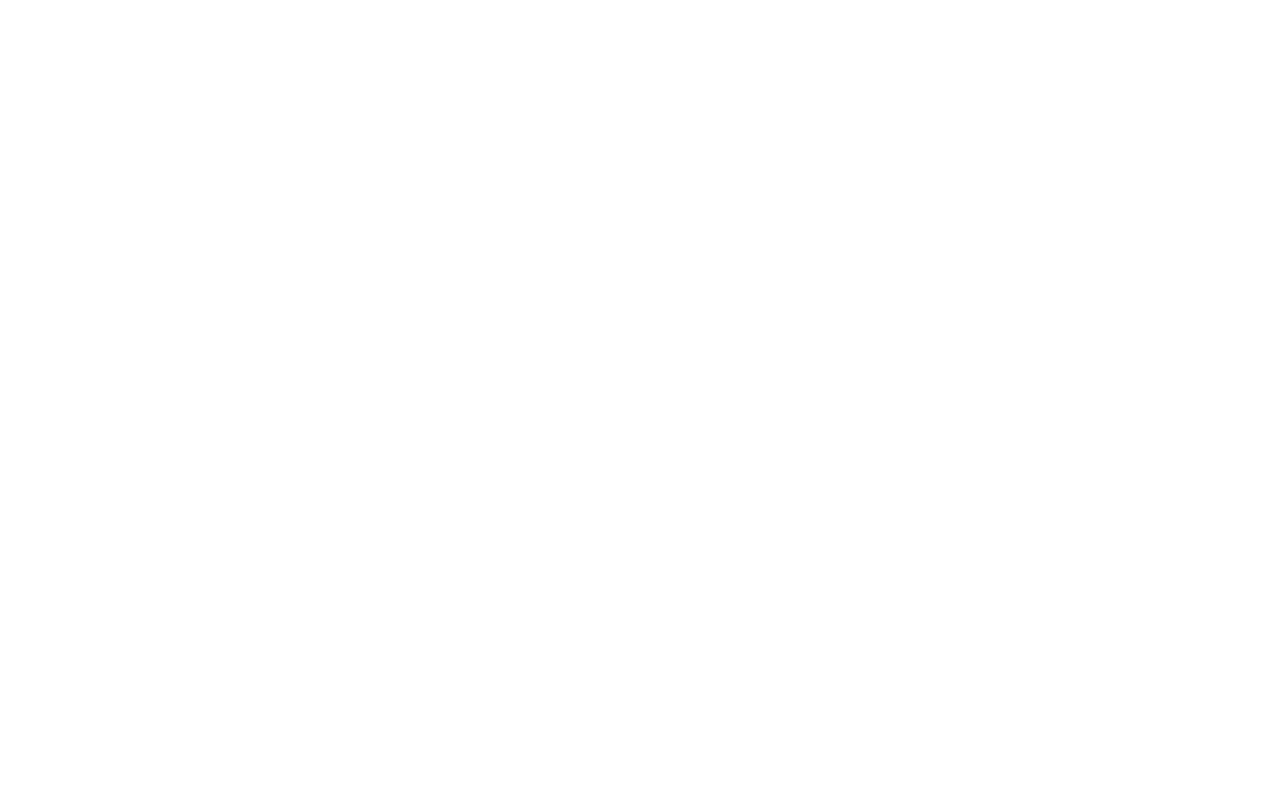
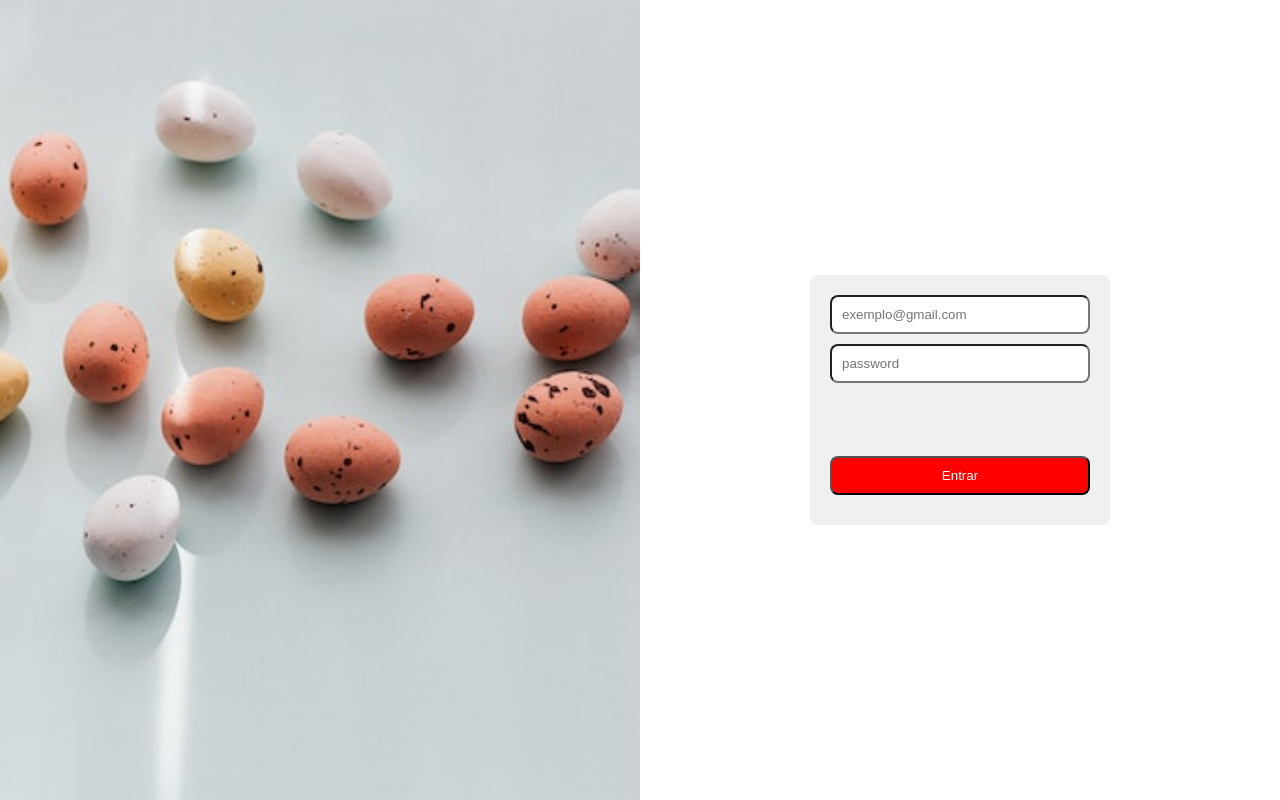
Before and after one commit to EdAndrade/trilha-fullstack-fron-end-todolist, a Nuxt app: page /login in a window 1280 px wide. Before the commit this address had no page. Built offline with nearby package versions, Linux system fonts and the light colour scheme.

Commit message:
state management

```diff
--- a/components/EditTodo.vue
+++ b/components/EditTodo.vue
@@ -40,7 +40,6 @@
 
 			editTodoInList(){
 
-				console.log(this.todo)
 				const isNotEmpty = Object.values(this.todo).reduce( (acc, value) => {
 					if(typeof(value) === 'string'){
 						return value.length > 1 && acc
@@ -48,8 +47,6 @@
 						return acc
 					}
 				},true)
-
-				console.log(isNotEmpty, this.todo)
 
 				if(isNotEmpty){
 					this.$emit('editTodoInList', this.todo)
--- a/components/Header.vue
+++ b/components/Header.vue
@@ -5,9 +5,24 @@
 		</div>
 
 		<nav>
-			<ul>
-				<li>Login</li>
+			<ul class="login-logout">
+				<li>
+					<button>Login</button>
+				</li>
+				<li>
+					<button>Logout</button>
+				</li>
 			</ul>
+
+			<section>
+				<div class="user">
+					<div class="userImage">
+						image
+					</div>
+
+					<p>name</p>
+				</div>
+			</section>
 		</nav>
 	</section>
 </template>
@@ -24,5 +39,24 @@
 		display: flex;
 		align-items: center;
 		justify-content: space-between;
+
+		nav{
+			.login-logout{
+				display: flex;
+				gap: 5px;
+
+				li{
+					list-style: none;
+
+					button{
+						padding: 5px 10px;
+						border-radius: 8px;
+						background-color: red;
+						color: #fff;
+						border-style: none;
+					}
+				}
+			}
+		}
 	}
 </style>
--- a/components/Todo.vue
+++ b/components/Todo.vue
@@ -12,8 +12,14 @@
 		</div>
 
 		<div class="menu" v-show="todo.openCloseMenu">
-			<p @click="$emit('editTodo', todo)">Editar</p>
+			<p v-show="!todo.status" @click="$emit('editTodo', todo)">Editar</p>
 			<p @click="$emit('deleteTodo', todo.id)">Deletar</p>
+			<p v-show="!todo.status" @click="$emit('changeStatus', todo.id)">Feito</p>
+		</div>
+
+		<div class="status">
+			<div class="todo_status done" v-show="todo.status"></div>
+			<div class="todo_status not_done" v-show="!todo.status"></div>
 		</div>
 	</div>
 </template>
@@ -51,7 +57,6 @@
 	.todoComponent{
 		max-width: 300px;
 		width: 100%;
-		margin: auto;
 		background-color: #f0f0f0;
 		padding: 10px;
 		border-radius: 8px;
@@ -81,6 +86,7 @@
 			border-radius: 8px;
 			text-align: left;
 			box-shadow: 0px 0px 20px -8px #222;
+			z-index: 30;
 
 			p{
 				cursor: pointer;
@@ -88,5 +94,25 @@
 				margin-top: 7px;
 			}
 		}
+
+		.status{
+			position: absolute;
+			top: 10px;
+			right: 10px;
+
+			.todo_status{
+				width: 7px;
+				height: 7px;
+				border-radius: 100%;
+			}
+
+			.done{
+				background-color: green;
+			}
+
+			.not_done{
+				background-color: red;
+			}
+		}
 	}
 </style>
--- /dev/null
+++ b/middleware/isAuthenticated.js
@@ -0,0 +1,6 @@
+export default ({ store, redirect }) => {
+
+	if(store.state.isLogged === false){
+		return redirect('/login')
+	}
+}
--- a/nuxt.config.js
+++ b/nuxt.config.js
@@ -1,18 +1,18 @@
 export default {
   // Global page headers: https://go.nuxtjs.dev/config-head
   head: {
-    title: 'todolist',
+    title: 'Todo List',
     htmlAttrs: {
       lang: 'pt'
     },
     meta: [
       { charset: 'utf-8' },
       { name: 'viewport', content: 'width=device-width, initial-scale=1' },
-      { hid: 'description', name: 'description', content: '' },
-      { name: 'format-detection', content: 'telephone=no' }
+      { hid: 'description', name: 'description', content: 'My todo list' },
+      { name: 'format-detection', content: 'telephone=no' },
     ],
     link: [
-      { rel: 'icon', type: 'image/x-icon', href: '/favicon.ico' }
+      { rel: 'icon', type: 'image/x-icon', href: 'images/favicon.ico' }
     ]
   },
 
--- a/pages/index.vue
+++ b/pages/index.vue
@@ -6,19 +6,22 @@
 
 		<EditTodo
 			v-if="showEditTodo"
-			:todoToEdit="todoToEdit" v-on:closeEditModal="showEditTodo=false"
+			:todoToEdit="todoToEdit"
+			v-on:closeEditModal="showEditTodo=false"
 			v-on:editTodoInList="editTodo"
 		/>
 		<section class="todolist">
 
-			<p>Simple description of todo list</p>
+			<h1 class="indexTodoListTitle">Simple description of todo list</h1>
 
-			<div class="todoContainer" v-for="(todo, index) in todolist" :key="index">
+			<div class="todoContainer" >
 				<Todo
+					v-for="(todo, index) in todolist" :key="index"
 					:todo="todo"
 					v-on:openClose="openCloseTodoMenu"
 					v-on:deleteTodo="deleteTodo"
 					v-on:editTodo="openEditTodo"
+					v-on:changeStatus="changeTodoStatus"
 				/>
 			</div>
 
@@ -33,6 +36,7 @@
 <script>
 	export default {
 		name: "HomePage",
+		middleware: 'isAuthenticated',
 
 		data(){
 			return {
@@ -53,6 +57,7 @@
 			increaseTodoList(todo){
 				this.todolist.push({
 					openCloseMenu: false,
+					status: false,
 					id: this.id,
 					...todo
 				})
@@ -61,9 +66,7 @@
 
 			openCloseTodoMenu(id){
 				this.todolist.forEach( todo => {
-					if(todo.id === id){
-						todo.openCloseMenu = !todo.openCloseMenu
-					}
+					todo.openCloseMenu = todo.id === id ? !todo.openCloseMenu : false
 				})
 			},
 
@@ -85,6 +88,14 @@
 						return todo
 					}
 				})
+			},
+
+			changeTodoStatus(id){
+				this.todolist.forEach( todo => {
+					if(todo.id === id){
+						todo.status = !todo.status
+					}
+				})
 			}
 		}
 	};
@@ -98,10 +109,14 @@
 
 		.todolist{
 			margin: 20px auto;
-			text-align: center;
+			padding: 10px 20px;
 
 			.todoContainer{
-				margin-top: 10px;
+				margin-top: 30px;
+				display: flex;
+				flex-flow: row;
+				gap: 15px;
+				flex-wrap: wrap;
 			}
 		}
 
--- /dev/null
+++ b/pages/login.vue
@@ -0,0 +1,124 @@
+<template>
+
+	<section id="loginPage">
+
+		<div class="left">
+			<img src="~assets/images/pascoa.jpg" alt="image left">
+		</div>
+
+		<div class="right">
+
+			<form @submit.prevent="login()" class="loginBox">
+				<input v-model="loginData.email" placeholder="exemplo@gmail.com" type="email" required>
+				<input v-model="loginData.password" placeholder="password" type="password" required>
+				<input type="submit" :value="loading ? 'Entrando...' : 'Entrar'">
+			</form>
+		</div>
+	</section>
+</template>
+
+<script>
+	import { mapActions, mapState } from 'vuex'
+
+	export default {
+
+		data(){
+
+			return {
+
+				loginData: {
+					email: '',
+					password: ''
+				},
+
+				loading: false
+			}
+		},
+
+		computed: {
+
+			...mapState({
+				isLogged: function(state){
+					console.log(state)
+					return state.isLogged
+				}
+			})
+		},
+
+		methods: {
+
+			...mapActions({
+				setIsLogged: 'setIsLogged'
+			}),
+
+			async login(){
+				this.loading = true
+				const response = await fetch("http://localhost:3300/login");
+				const data = await response.json()
+
+				if(data.email === this.loginData.email && this.loginData.password === data.password){
+					this.setIsLogged(true)
+					alert("Login feito com sucesso")
+					this.$router.push('/')
+				}else{
+					alert("Usuários não existe")
+				}
+				this.loading = false
+			}
+		}
+	}
+</script>
+
+<style lang="scss" scoped>
+
+	#loginPage{
+		width: 100%;
+		height: 100vh;
+		overflow: hidden;
+		display: flex;
+
+		.left, .right{
+			width: 50%;
+			height: 100%;
+		}
+
+		.left img{
+			width: 100%;
+			height: 100%;
+			object-fit: cover;
+		}
+
+		.right{
+			display: flex;
+			align-items: center;
+			justify-content: center;
+
+			.loginBox{
+				background-color: #f0f0f0;
+				height: 250px;
+				width: 300px;
+				border-radius: 8px;
+				padding: 20px;
+				position: relative;
+
+				input{
+					width: 100%;
+					padding: 10px;
+					border-radius: 8px;
+					outline: none;
+					margin-bottom: 10px;
+				}
+
+				input[type="submit"]{
+					width: calc(100% - 40px);
+					background-color: red;
+					color: #fff;
+					position: absolute;
+					left: 20px;
+					bottom: 20px;
+				}
+			}
+		}
+	}
+
+</style>
--- /dev/null
+++ b/store/index.js
@@ -0,0 +1,19 @@
+export function state(){
+	return {
+		isLogged: false,
+	}
+}
+
+export const mutations = {
+
+	SET_ISLOGGED(state, status){
+		state.isLogged = status
+	}
+}
+
+export const actions = {
+
+	setIsLogged({ commit }, status){
+		commit('SET_ISLOGGED', status)
+	}
+}
--- /dev/null
+++ b/store/todos/index.js
@@ -0,0 +1,34 @@
+export function state(){
+	return {
+		todolist: []
+	}
+}
+
+export const mutations = {
+
+	SET_TODOS(state, todos){
+		state.todolist = todos
+	},
+
+	INCREASE_TODO(state, todo){
+		state.todolist.push(todo)
+	}
+}
+
+export const actions = {
+
+	async getTodosAndSet({ commit }){
+		const todos = await fetch(`http://localhost:3300/todos`)
+		commit('SET_TODOS', todos)
+	},
+
+	async addTodo({ commit, dispatch }, todo){
+
+		await fetch(`http://localhost:3300/todos`, {
+			method: 'POST',
+			body: todo
+		})
+
+		dispatch('getTodosAndSet')
+	}
+}
```
Also changed, not shown: assets/images/pascoa.jpg (added).
